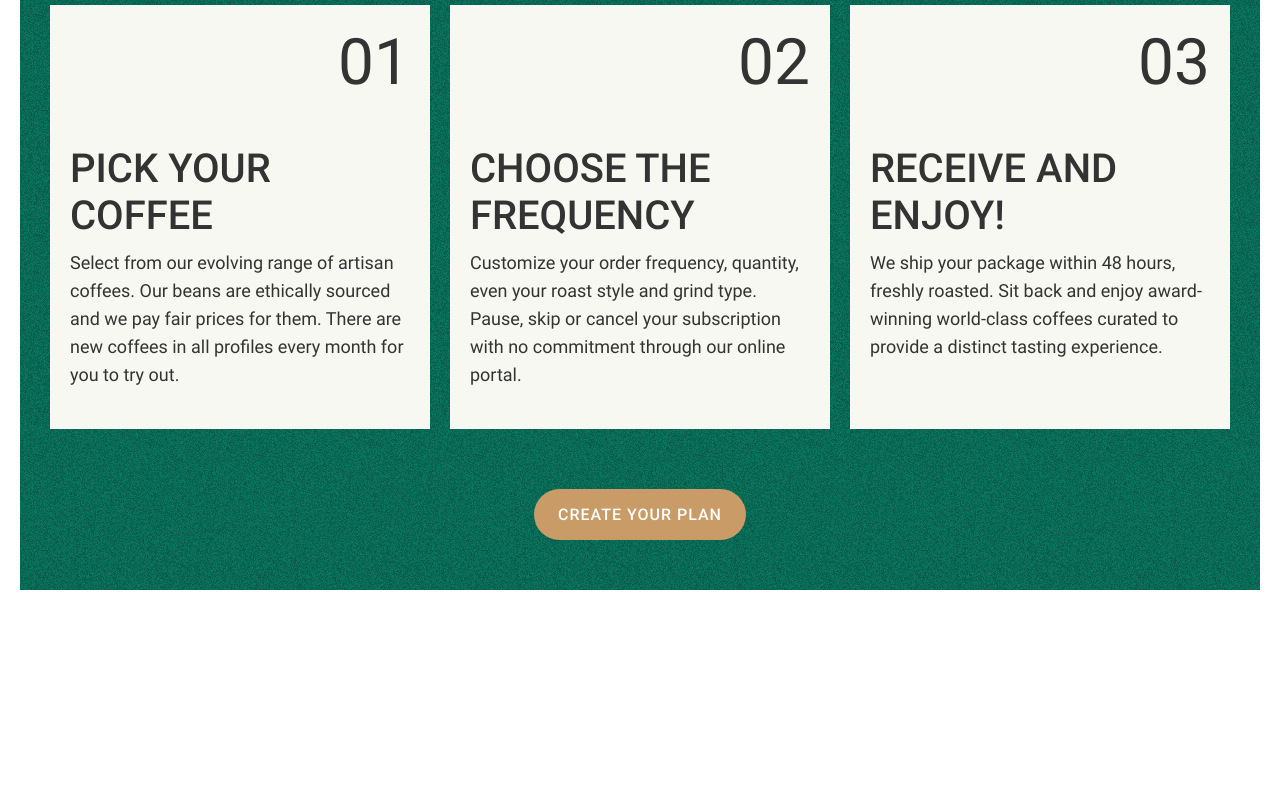
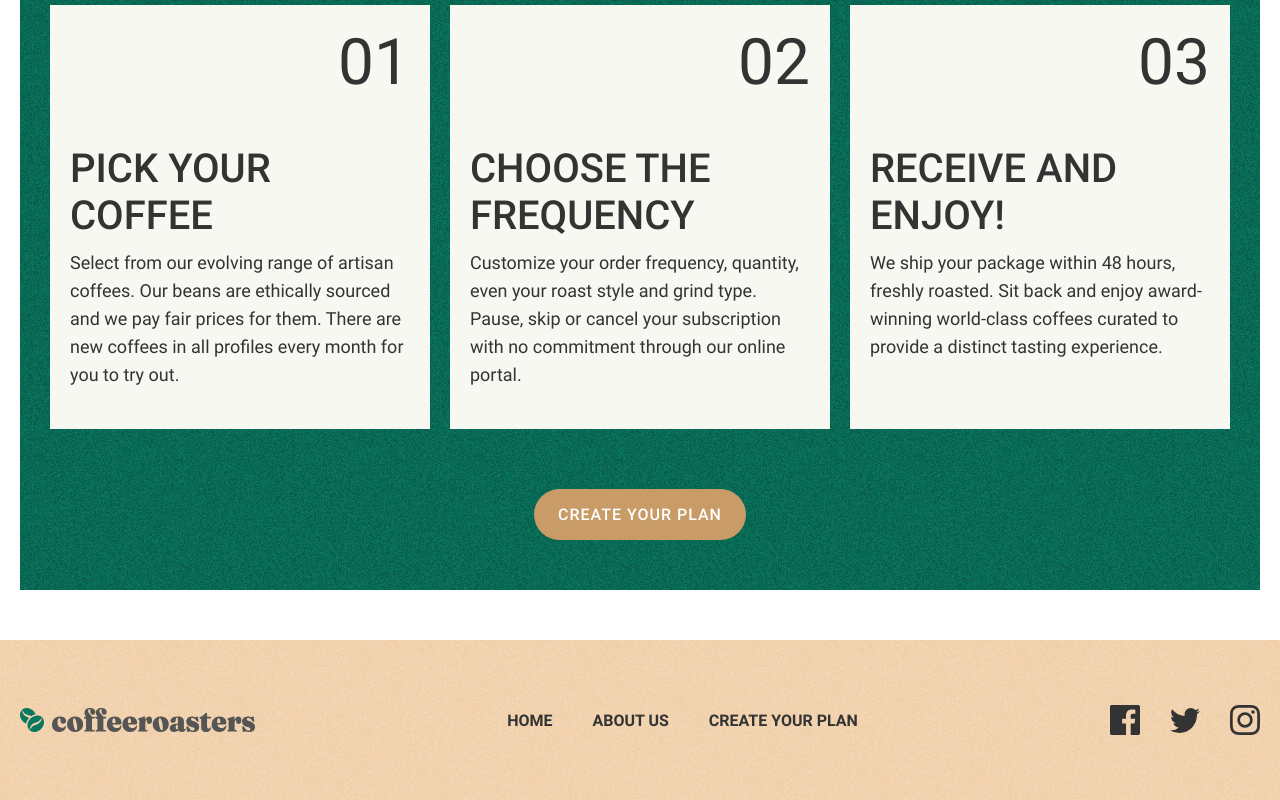
Before and after one commit to ogash3103/Coffeebrake, a plain HTML site: page index.html in a window 1280 px wide. Shown: the part 3856-4656 px from the top of the page. Before the commit the page ends 4496 px from the top, so only its background shows below. Drawn offline with Linux system fonts and the light colour scheme.

Commit message:
add footer all site

```diff
--- a/css/style.css
+++ b/css/style.css
@@ -184,6 +184,12 @@ img {
   line-height: normal;
   color:var(--text-color);
   white-space:nowrap;
+}
+
+.sitenav-mendium-font .sitenav-link-item
+{
+  font-size: 16px;
+  line-height: normal;
 }
 .sitenav-link-item:hover
 {
@@ -437,6 +443,57 @@ img {
 {
   outline-color: var(--accent-color-brawn);
 }
+
+/* SITE-FOOTER */
+
+.site-footer {
+  padding-top: 65px;
+  padding-bottom: 65px;
+  background-color: var(--light-brawn);
+  background-image: url("../img/site-header-bg.jpg");
+}
+.site-footer-container {
+  display: flex;
+  justify-content: space-between;
+  align-items: center;
+}
+
+.site-footer-logo {
+  display: flex;
+}
+.site-footer-logo-img {
+  width: 235px;
+  height: 24px;
+  object-fit: contain;
+  flex-shrink: 0;
+}
+.site-footer-logo:hover{
+  opacity: .8;
+}
+.site-footer-logo:active{
+  opacity: .6;
+}
+/* socials */
+.socials {
+  display: flex;
+  margin: 0;
+  padding: 0;
+  align-items: center;
+}
+.socislos-item:not(:last-child) {
+  margin-right: 30px;
+}
+.socialos-link {
+  display: flex;
+  color: #333;
+  transition: color .3s ease;
+}
+.socialos-link:hover{
+  color:var(--accent-color-green);
+}
+.socialos-link:active{
+  color:var(--accent-color-green-60);
+}
 /* retina bg */
 @media
 only screen and (-webkit-min-device-pixel-ratio: 2),
@@ -446,7 +503,8 @@ only screen and (        min-device-pixel-ratio: 2),
 only screen and (                min-resolution: 192dpi),
 only screen and (                min-resolution: 2dppx) {
 
-  .site-header-hero-wrapper {
+  .site-header-hero-wrapper ,
+  .site-footer {
     background-image: url("../img/site-header-bg@2x.jpg");
   }
     .index-collacton-inner
--- a/index.html
+++ b/index.html
@@ -186,5 +186,50 @@
   </section>
 
 </main>
+
+<!-- SITE-FOOTER -->
+ <footer class="site-footer">
+  <div class="site-footer-container container">
+    <a href="index.html" class="site-footer-logo">
+      <img class="site-footer-logo-img" src="img/logo.svg" alt="CoffeeBrake" width="235" height="24" >
+    </a>
+
+     <!-- sitenav-footer -->
+     <div class="sitenav sitenav-mendium-font">
+      <ul class="sitenav-list">
+        <li class="sitenav-item"><a class="sitenav-link-item"  href="#">Home</a></li>
+        <li class="sitenav-item"><a class="sitenav-link-item" href="#">About us</a></li>
+        <li class="sitenav-item"><a class="sitenav-link-item" href="#">Create your plan</a></li>
+      </ul>
+    </div>
+
+    <div class="site-footer-socialos">
+      <ul class="socials">
+
+        <li class="socislos-item">
+          <a class="socialos-link" href="#" target="_blank">
+            <svg xmlns="http://www.w3.org/2000/svg" width="30" height="30" ><path fill="currentColor
+              " d="M28.344 0H1.656C.741 0 0 .741 0 1.656v26.689C0 29.259.741 30 1.656 30h14.369V18.383h-3.91v-4.528h3.91v-3.339c0-3.875 2.366-5.985 5.824-5.985 1.656 0 3.078.124 3.494.179v4.05l-2.398.001c-1.88 0-2.244.894-2.244 2.204v2.891h4.484l-.584 4.528h-3.9V30h7.645C29.26 30 30 29.259 30 28.344V1.656C30 .741 29.259 0 28.344 0Z"/></svg>
+          </a>
+        </li>
+
+        <li class="socislos-item">
+          <a class="socialos-link" href="#" target="_blank">
+            <svg xmlns="http://www.w3.org/2000/svg" width="30" height="25" ><path fill="currentColor
+              " d="M30 2.96c-1.104.502-2.29.84-3.535.993A6.296 6.296 0 0 0 29.171.461a12.145 12.145 0 0 1-3.909 1.532A6.075 6.075 0 0 0 20.77 0c-3.974 0-6.894 3.802-5.996 7.748C9.66 7.486 5.125 4.973 2.089 1.155.476 3.99 1.252 7.702 3.993 9.58a6.014 6.014 0 0 1-2.787-.79c-.067 2.925 1.977 5.66 4.936 6.269a6.02 6.02 0 0 1-2.78.107c.783 2.508 3.056 4.332 5.75 4.383A12.156 12.156 0 0 1 0 22.165 17.112 17.112 0 0 0 9.435 25c11.428 0 17.884-9.897 17.494-18.773A12.713 12.713 0 0 0 30 2.96Z"/></svg>
+          </a>
+        </li>
+
+        <li class="socislos-item">
+          <a class="socialos-link" href="#" target="_blank">
+            <svg xmlns="http://www.w3.org/2000/svg" width="30" height="30" ><path fill="currentColor
+              " fill-rule="evenodd" d="M15 0c-4.074 0-4.584.018-6.184.09C3.37.34.341 3.362.091 8.815.018 10.416 0 10.926 0 15s.018 4.585.09 6.185c.25 5.448 3.272 8.475 8.725 8.725 1.601.073 2.111.09 6.185.09s4.585-.017 6.185-.09c5.443-.25 8.478-3.273 8.724-8.725.074-1.6.091-2.111.091-6.185s-.017-4.584-.09-6.184C29.665 3.374 26.639.341 21.186.091 19.585.018 19.074 0 15 0Zm0 2.704c4.005 0 4.48.015 6.063.087 4.065.185 5.963 2.114 6.148 6.15.073 1.58.087 2.055.087 6.06 0 4.007-.015 4.48-.087 6.062-.186 4.03-2.08 5.963-6.148 6.148-1.583.073-2.055.088-6.063.088-4.005 0-4.48-.015-6.061-.088-4.075-.186-5.964-2.123-6.149-6.15-.072-1.58-.087-2.055-.087-6.06 0-4.006.016-4.48.087-6.062.186-4.034 2.08-5.964 6.149-6.149 1.582-.071 2.056-.086 6.061-.086ZM7.297 15a7.703 7.703 0 1 1 15.406 0 7.703 7.703 0 0 1-15.406 0ZM15 20a5 5 0 1 1 0-10 5 5 0 0 1 0 10Zm6.206-13.007a1.8 1.8 0 1 1 3.601.002 1.8 1.8 0 0 1-3.6-.002Z" clip-rule="evenodd"/></svg>
+          </a>
+        </li>
+
+      </ul>
+    </div>
+  </div>
+ </footer>
 </body>
 </html>
```
Also changed, not shown: img/fecebook.svg (added), img/instagram.svg (added), img/tiwetter.svg (added).
